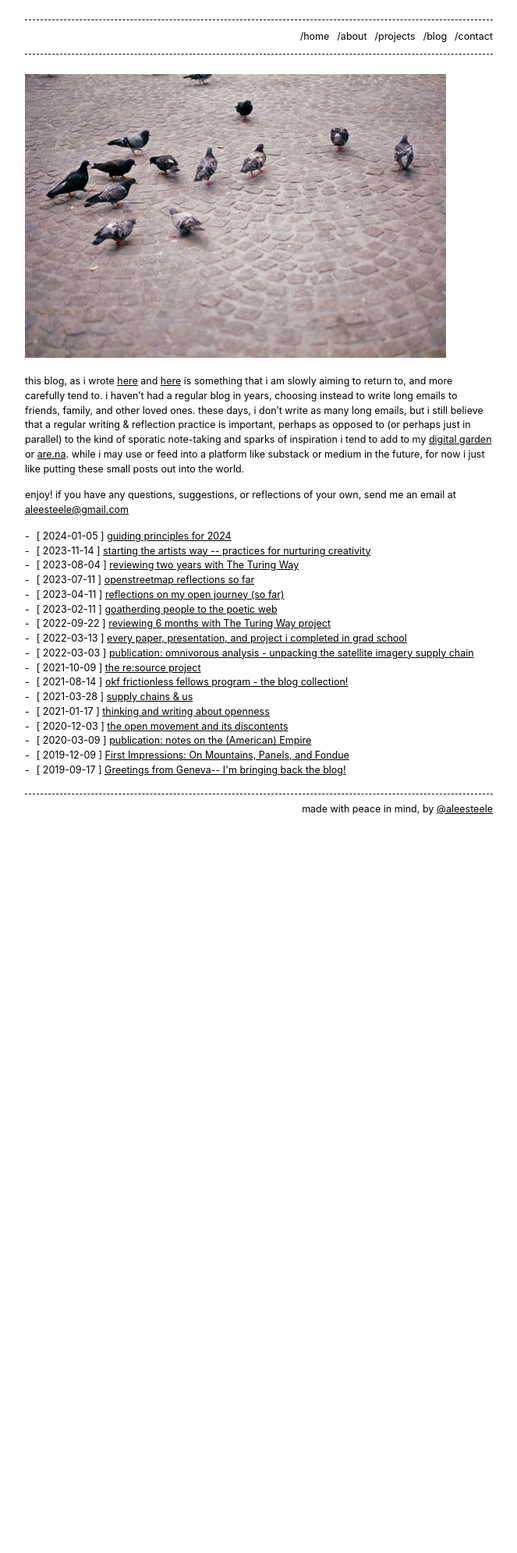
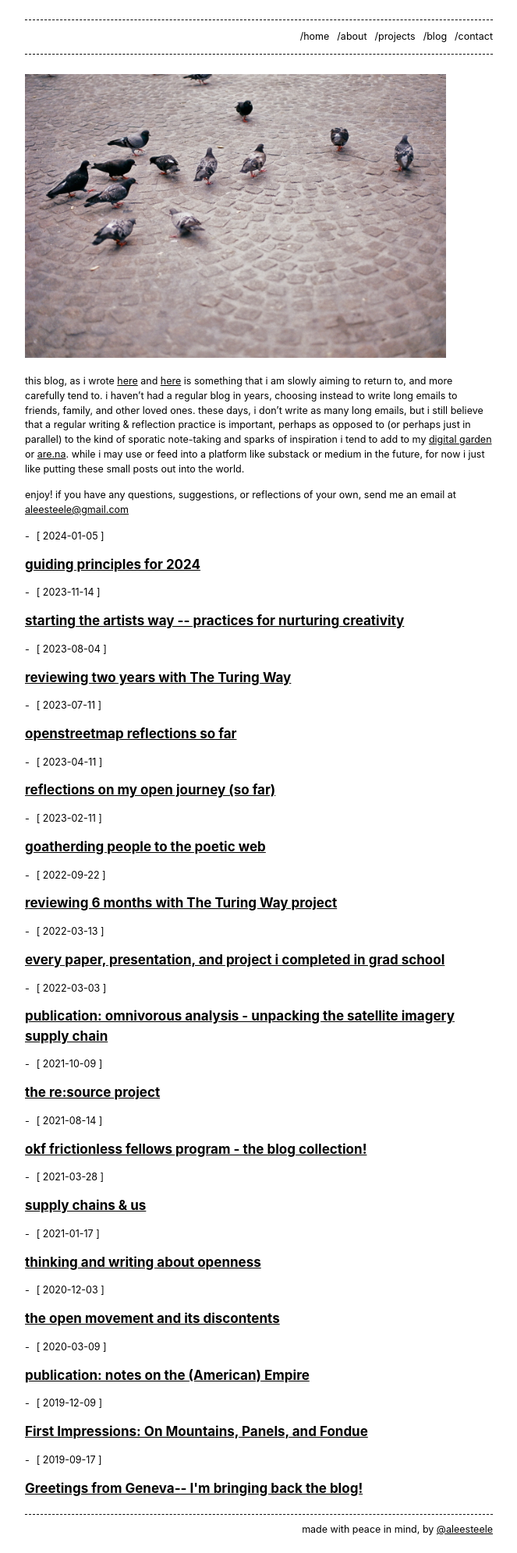
Before and after one commit to riggraz/no-style-please, a Jekyll site: the page built from blog.md, in a window 1280 px wide. Shown: the whole page at 78% size, without its empty margins (308-971 px from the left). Built offline with Jekyll 4.4.1, drawn with Linux system fonts in a browser that asks for light colours; before the commit the page ends 1067 px from its top, so only the background shows below that.

Commit message:
changing list of blogs

```diff
--- a/_includes/all-blog-list.html
+++ b/_includes/all-blog-list.html
@@ -2,8 +2,10 @@
   <ul>
     {%- for post in site.posts -%}
     <li>
+
       {%- assign date_format = "%Y-%m-%d" -%}
-      [ {{ post.date | date: date_format }} ] <a href="{{ post.url | relative_url }}">{{ post.title | escape }}</a>
+      [ {{ post.date | date: date_format }} ]
+      <h2><a href="{{ post.url | relative_url }}">{{ post.title | escape }}</a></h2>
     </li>
     {%- endfor -%}
   </ul>
```
